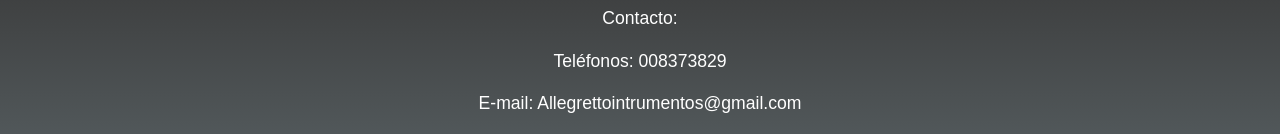
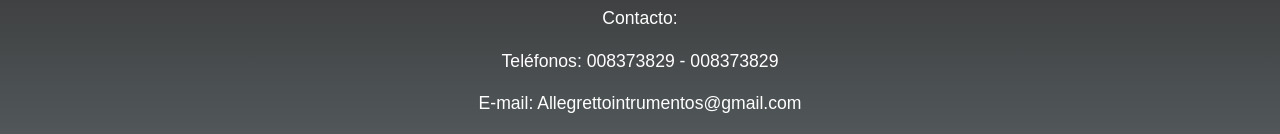
Before and after one commit to SabrinaLara/cuarta-entrega, a website: page index.html in a window 1280 px wide. Shown: the part 1653-1787 px from the top of the page. Drawn offline with nearby package versions, Linux system fonts and the light colour scheme.

Commit message:
se agrego nuevo número en footer

```diff
--- a/index.html
+++ b/index.html
@@ -148,7 +148,7 @@
 				<div class="row">
 					<div class="col-12 col-sm-12 col-md-12 col-lg-12 col-xl-12"><h4>ALLEGRETTO INSTRUMENTOS</h4></div>
 					<div class="col-12 col-sm-12 col-md-12 col-lg-12 col-xl-12"><p>Contacto:</p></div>
-					<div class="col-12 col-sm-12 col-md-12 col-lg-12 col-xl-12"><p>Teléfonos: 008373829</p></div>
+					<div class="col-12 col-sm-12 col-md-12 col-lg-12 col-xl-12"><p>Teléfonos: 008373829 - 008373829 </p></div>
 					<div class="col-12 col-sm-12 col-md-12 col-lg-12 col-xl-12"><p>E-mail: Allegrettointrumentos@gmail.com</p></div>
 					<div class="col-12 col-sm-12 col-md-12 col-lg-12 col-xl-12">
 						<ul class="block-five__custom-social">
```
